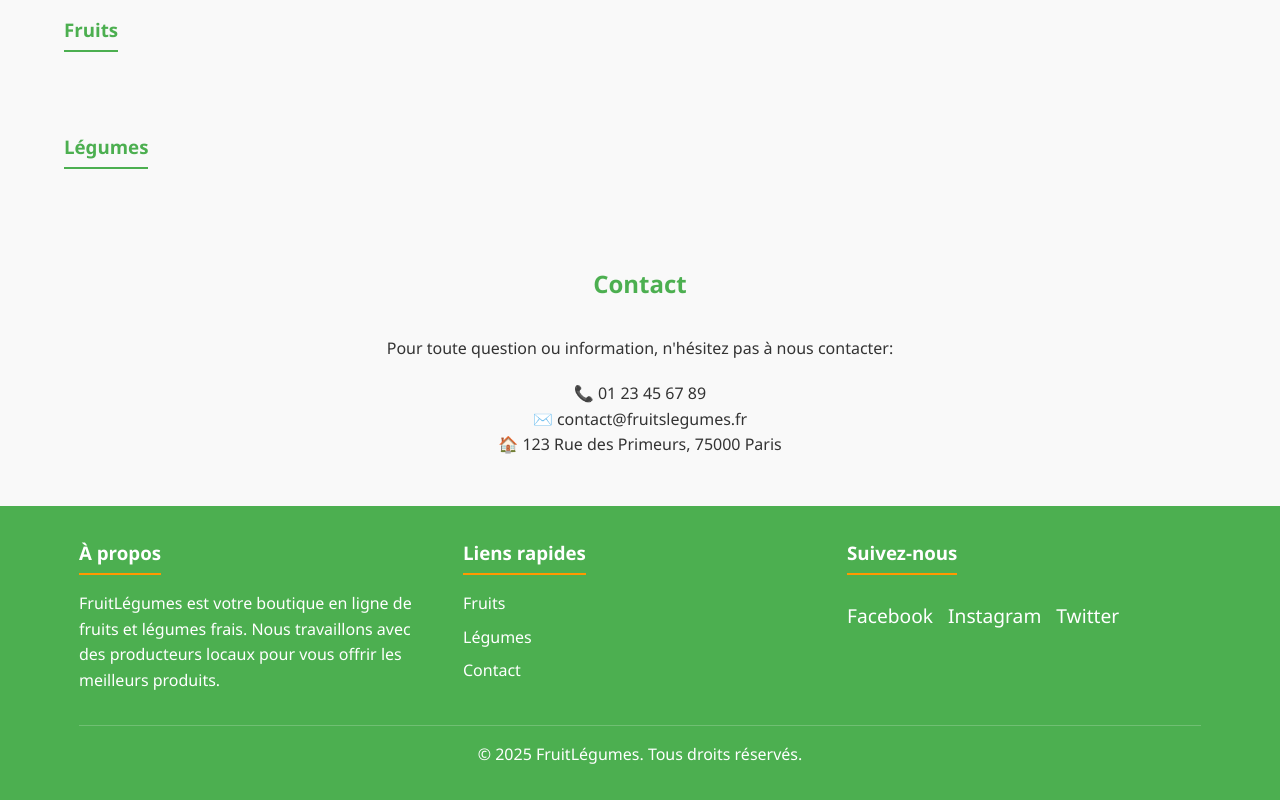
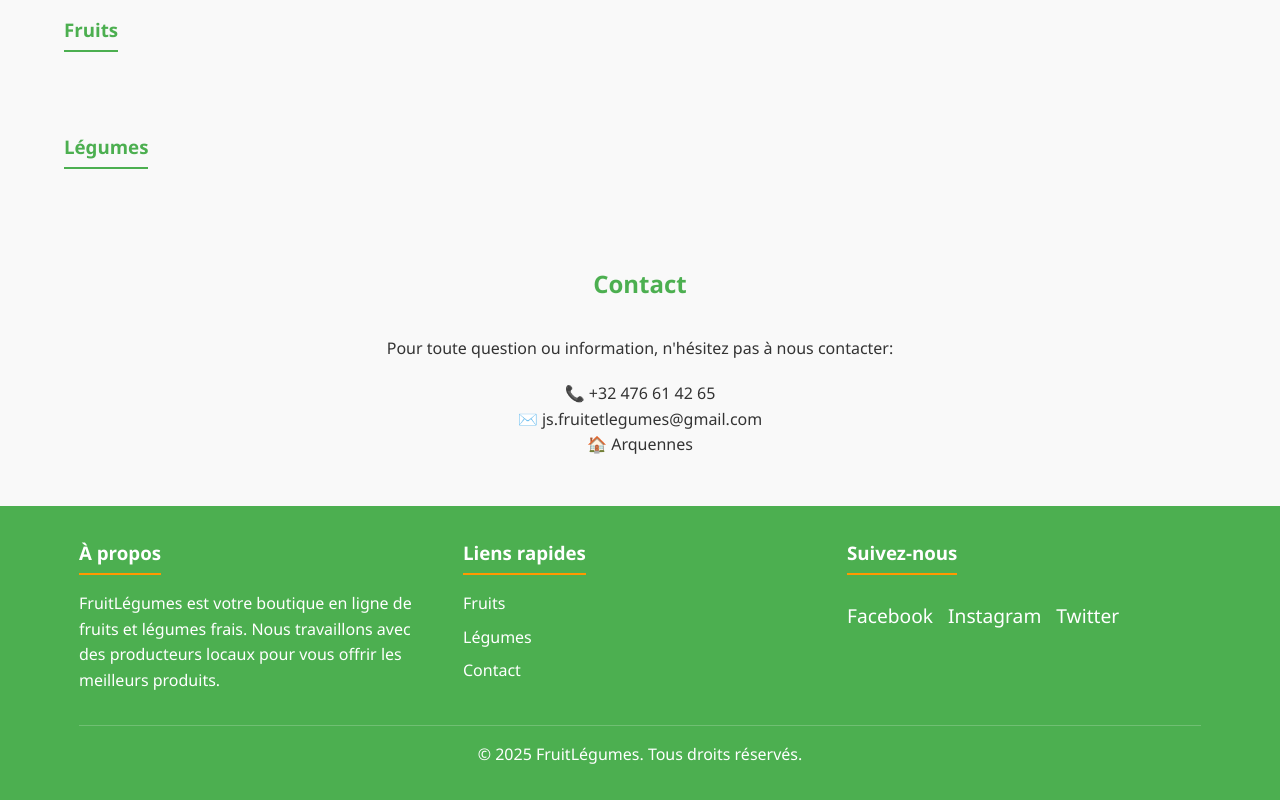
Before and after one commit to Ko0kaboura/JS-Fruits-et-legumes, a plain HTML site: page index.html in a window 1280 px wide. Shown: the part 617-1417 px from the top of the page. Drawn offline with Linux system fonts and the light colour scheme.

Commit message:
Update index.html

```diff
--- a/index.html
+++ b/index.html
@@ -658,9 +658,9 @@
         <h2 class="section-title">Contact</h2>
         <p style="text-align: center;">Pour toute question ou information, n'hésitez pas à nous contacter:</p>
         <div style="text-align: center; margin-top: 20px;">
-            <p>📞 01 23 45 67 89</p>
-            <p>✉️ contact@fruitslegumes.fr</p>
-            <p>🏠 123 Rue des Primeurs, 75000 Paris</p>
+            <p>📞 +32 476 61 42 65</p>
+            <p>✉️ js.fruitetlegumes@gmail.com</p>
+            <p>🏠 Arquennes</p>
         </div>
     </section>
 
```
